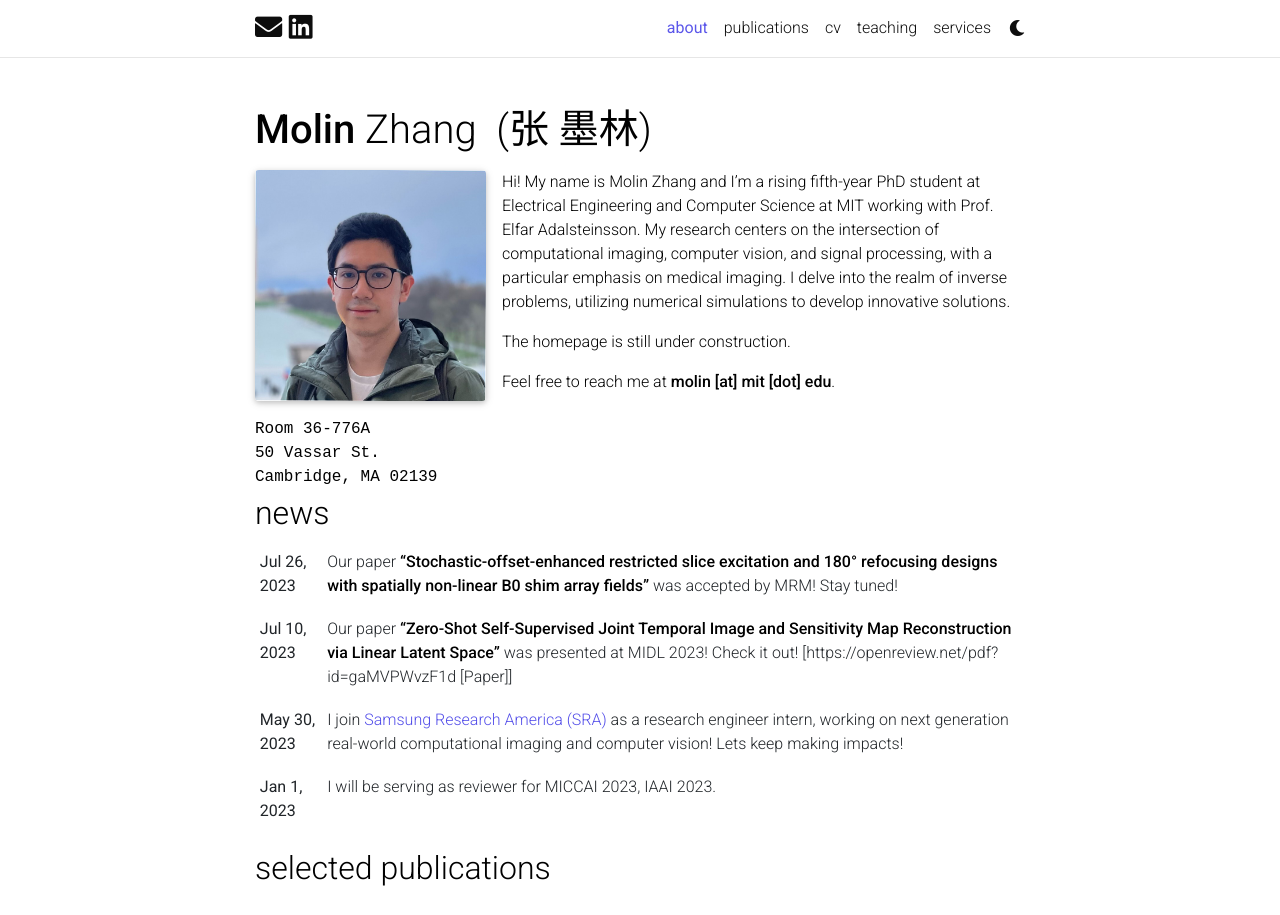
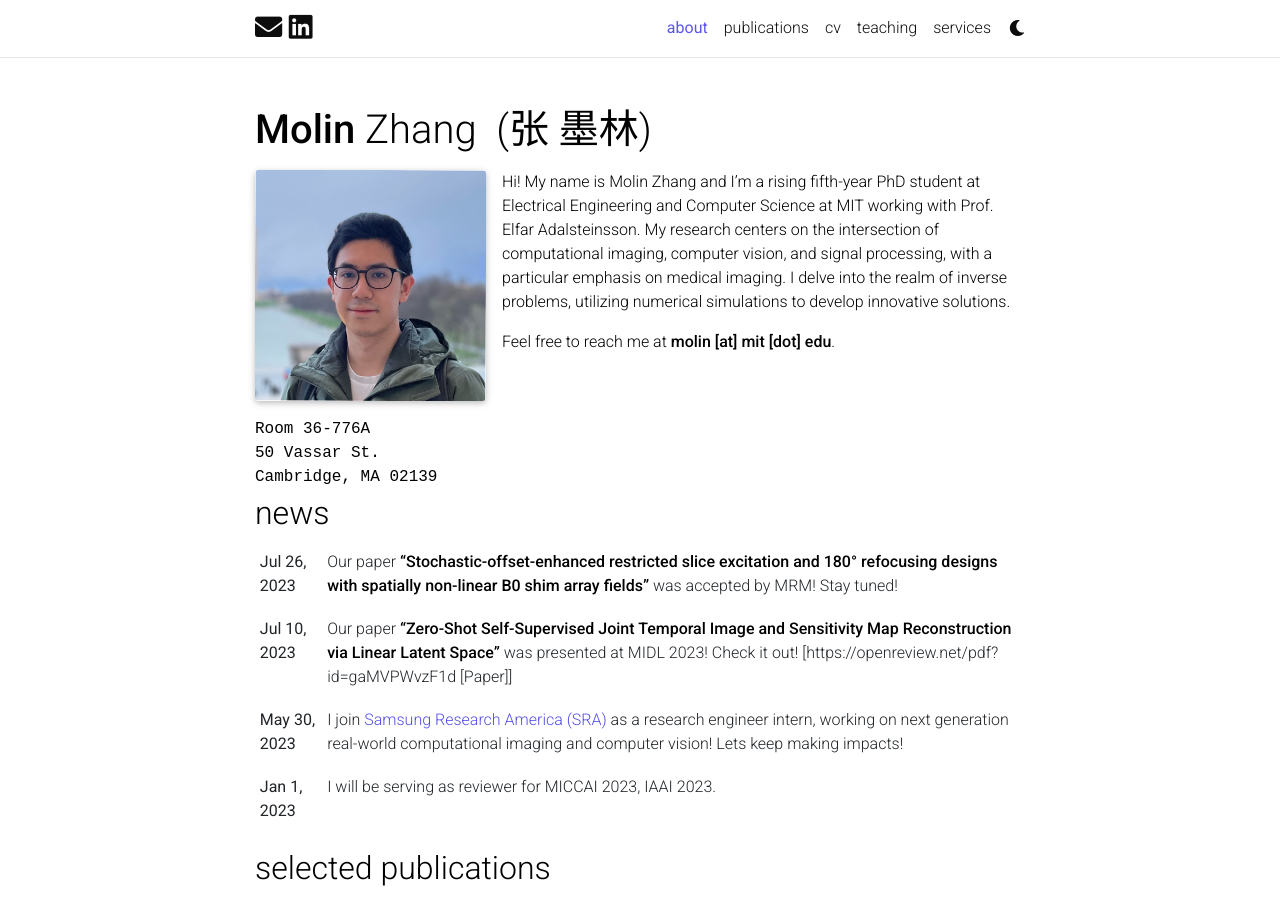
Before and after one commit to molinzhang/molinzhang.github.io, a Jekyll site: the page built from _pages/about.md, in a window 1280 px wide and 1185 px high, cut to the strip 0-915 px from the top of the window. Built offline with Jekyll 4.4.1, drawn with Linux system fonts in a browser that asks for light colours; full-size pictures stand in for the smaller copies a plugin makes; comment, search, counter and statistics services are not loaded; a style sheet for code colours, icons or effects is not loaded.

Commit message:
Update about.md

```diff
--- a/_pages/about.md
+++ b/_pages/about.md
@@ -22,7 +22,6 @@ social: true  # includes social icons at the bottom of the page
 Hi! My name is Molin Zhang and I’m a rising fifth-year PhD student at Electrical Engineering and Computer Science at MIT working with Prof. Elfar Adalsteinsson.
 My research centers on the intersection of computational imaging, computer vision, and signal processing, with a particular emphasis on medical imaging. I delve into the realm of inverse problems, utilizing numerical simulations to develop innovative solutions.
 
-The homepage is still under construction.
 
 Feel free to reach me at **molin [at] mit [dot] edu**.
 
```
